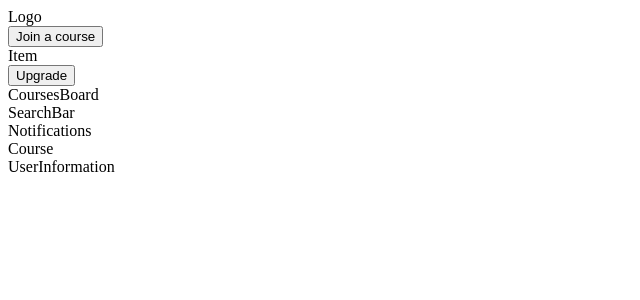
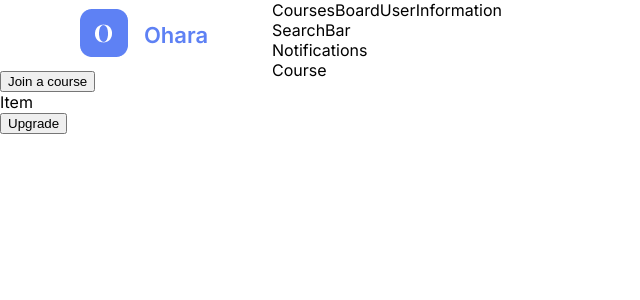
Before and after one commit to LahiaOmar/web-template-integration, a React (Create React App) app in the folder course-dashboard-by-ar/: page / in a window 1280 px wide. Shown: the top 300 px of the page, without its empty margins (0-640 px from the left). Built offline with nearby package versions, Linux system fonts and the light colour scheme.

Commit message:
adding logo component first imp and some basic css for others components

```diff
--- a/course-dashboard-by-ar/src/App.js
+++ b/course-dashboard-by-ar/src/App.js
@@ -3,8 +3,10 @@ import React from 'react';
 import NavigationPanel from './NavigationPanel'
 import CoursesBoard from './CoursesBoard'
 import UserInformations from './UserInformations'
+import './style.css'
 
 function App() {
+
   return (
     <div className="container">
       <NavigationPanel />
--- a/course-dashboard-by-ar/src/CoursesBoard/CoursesBoard.js
+++ b/course-dashboard-by-ar/src/CoursesBoard/CoursesBoard.js
@@ -5,7 +5,7 @@ import Course from '../Course'
 
 const CoursesBoard = ()=>{
   return (
-    <div>
+    <div id="coursesBoard">
       CoursesBoard
       <header>
         <SearchBar />
--- a/course-dashboard-by-ar/src/Logo/Logo.js
+++ b/course-dashboard-by-ar/src/Logo/Logo.js
@@ -1,9 +1,14 @@
 import React from 'react'
-
+import logoPng from './logo-imglogo.png'
 const Logo = ()=>{
   return (
-    <div>
-      Logo
+    <div id="logo">
+      <div id="logo__img">
+        <img src={logoPng} />
+      </div>
+      <div id="logo__txt">
+        <p id="logo_company-name">Ohara</p>
+      </div>
     </div>
   )
 }
--- a/course-dashboard-by-ar/src/NavigationPanel/NavigationPanel.js
+++ b/course-dashboard-by-ar/src/NavigationPanel/NavigationPanel.js
@@ -4,7 +4,7 @@ import Menu from '../Menu'
 
 const NavigationPanel = ()=>{
   return (
-    <div>
+    <div id="navigation-panel">
       <Logo />
       <div id="join_button">
         <button>Join a course</button>
--- a/course-dashboard-by-ar/src/UserInformations/UserInformations.js
+++ b/course-dashboard-by-ar/src/UserInformations/UserInformations.js
@@ -2,7 +2,7 @@ import React from 'react'
 
 const UserInformations = ()=>{
   return (
-    <div>
+    <div id="userInformation">
       UserInformation
     </div>
   )
--- /dev/null
+++ b/course-dashboard-by-ar/src/style.css
@@ -0,0 +1,40 @@
+body{
+  margin : 0px;
+  padding: 0px;
+  font-family: 'Inter', sans-serif;
+}
+
+.container{
+  display: flex;
+  width: calc(100vw);
+  height: calc(100vh);
+}
+
+/* navigation panel component */
+#navigation-panel {
+  width: 272px;
+}
+
+#logo{
+  display: flex;
+  justify-content: center;
+  align-items: center;
+}
+#logo > div {
+  margin-left : 16px;
+}
+#logo_company-name{
+  color : #5E81F4;
+  font-size: 22px;
+  line-height: 26px;
+  font-weight: 600;
+}
+/* CoursesBoard component */
+#coursesBoard{
+
+}
+
+/* UserIngormation panel component */
+#userInformation{
+  width: 284px;
+}
```
Also changed, not shown: course-dashboard-by-ar/src/Logo/logo-imglogo.png (added).
